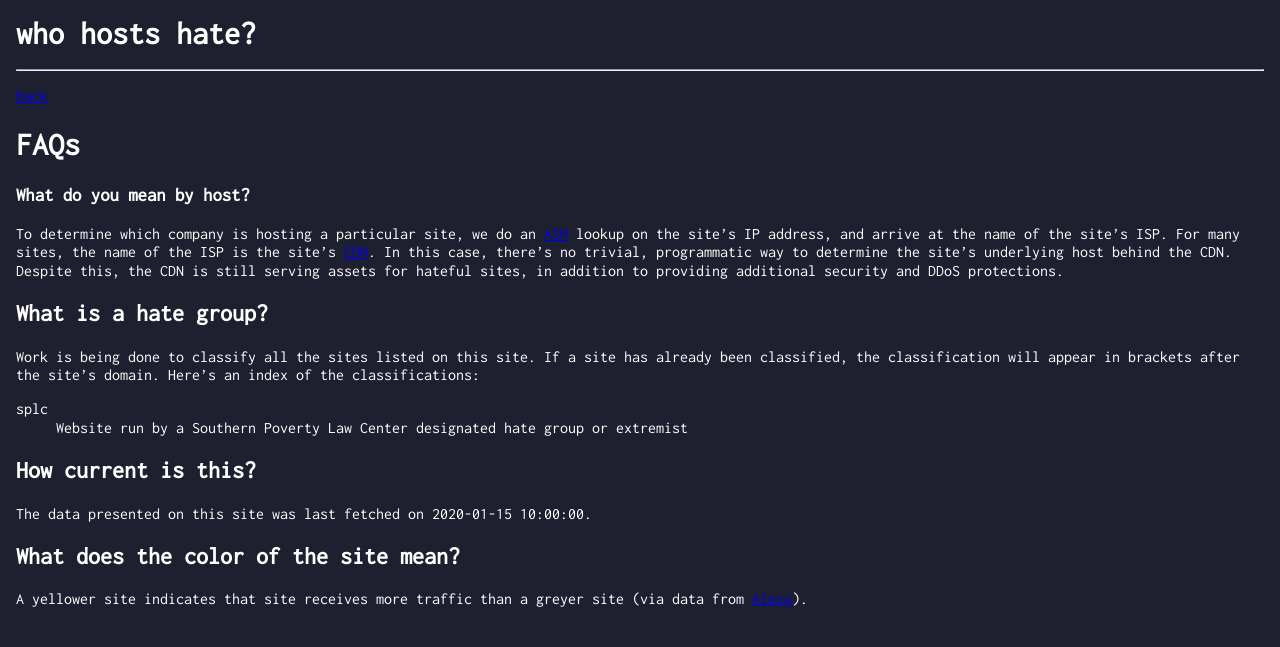
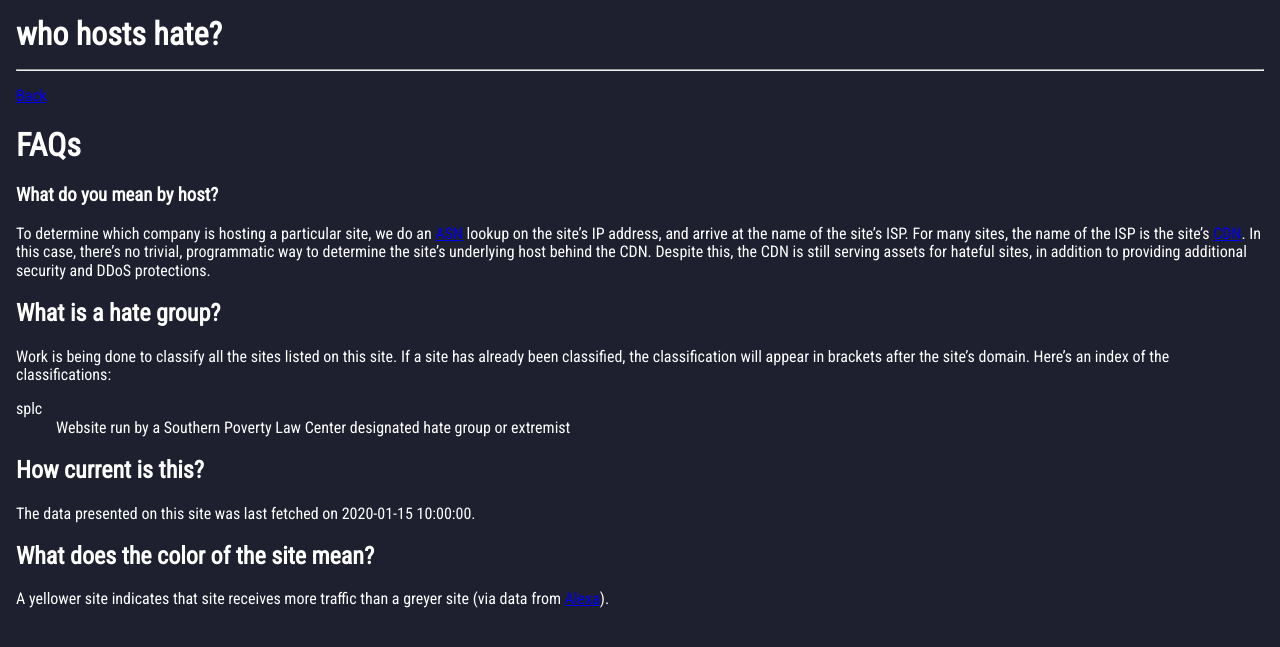
Before and after one commit to frewsxcv/who-hosts-hate, a Python web app: template templates/faqs.html.j2 in a window 1280 px wide. Shown: the top 647 px of the page. Run offline with Jinja, Linux system fonts and the light colour scheme; the template is opened without the code that fills it: most values are stand-ins (such as "Sample title", 1, 10 or a date in 2020); some libraries are stand-ins or nearby versions.

Commit message:
change font again

```diff
--- a/templates/base.html.j2
+++ b/templates/base.html.j2
@@ -22,13 +22,13 @@
       rel="stylesheet"
       href="https://unpkg.com/purecss@2.0.3/build/grids-responsive-min.css"
     />
-    <link href="https://fonts.googleapis.com/css2?family=Inconsolata&display=swap" rel="stylesheet">
+    <link href="https://fonts.googleapis.com/css2?family=Roboto+Condensed&display=swap" rel="stylesheet">
     <link href="favicon.png" rel="icon">
     <style>
       /* https://purecss.io/grids/#using-grids-with-your-font-family */
       html,
       .pure-g [class*="pure-u"] {
-        font-family: "Inconsolata", monospace;
+        font-family: "Roboto Condensed", monospace;
       }
 
       /* variables */
```
